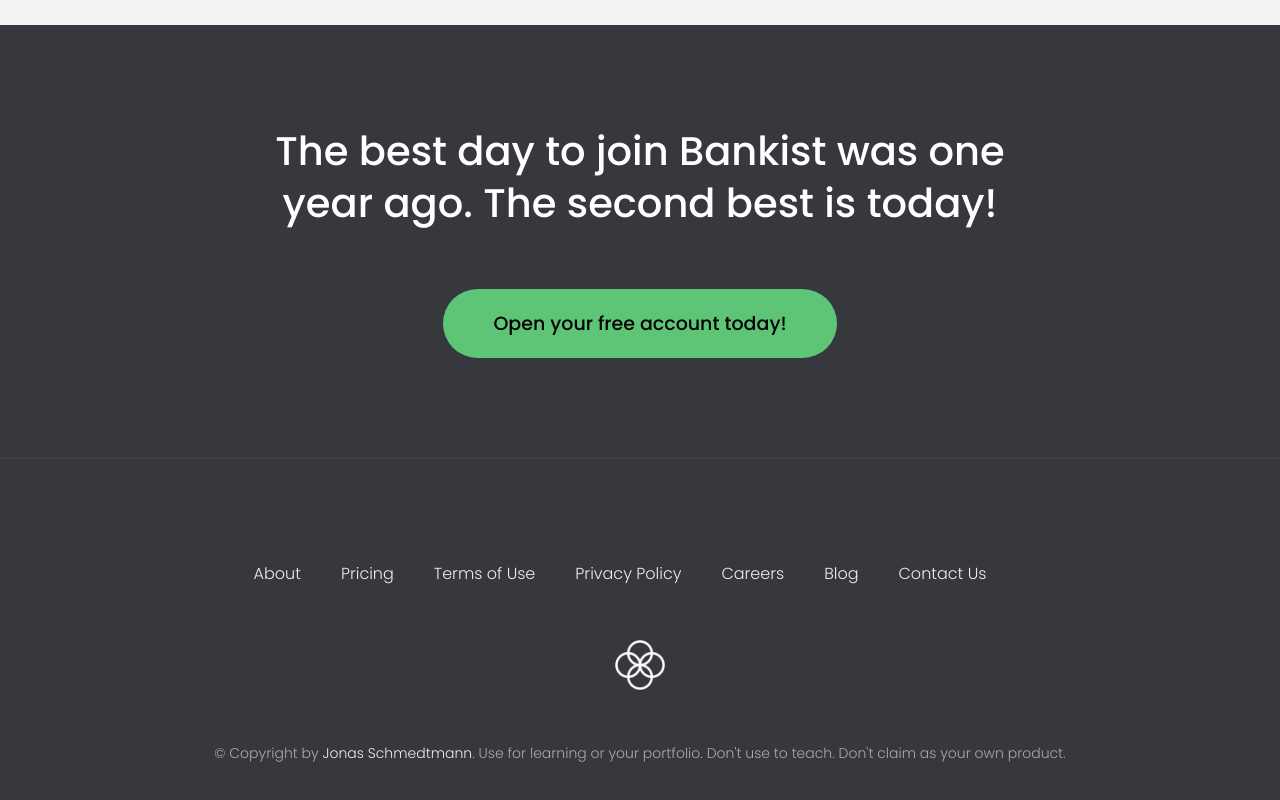
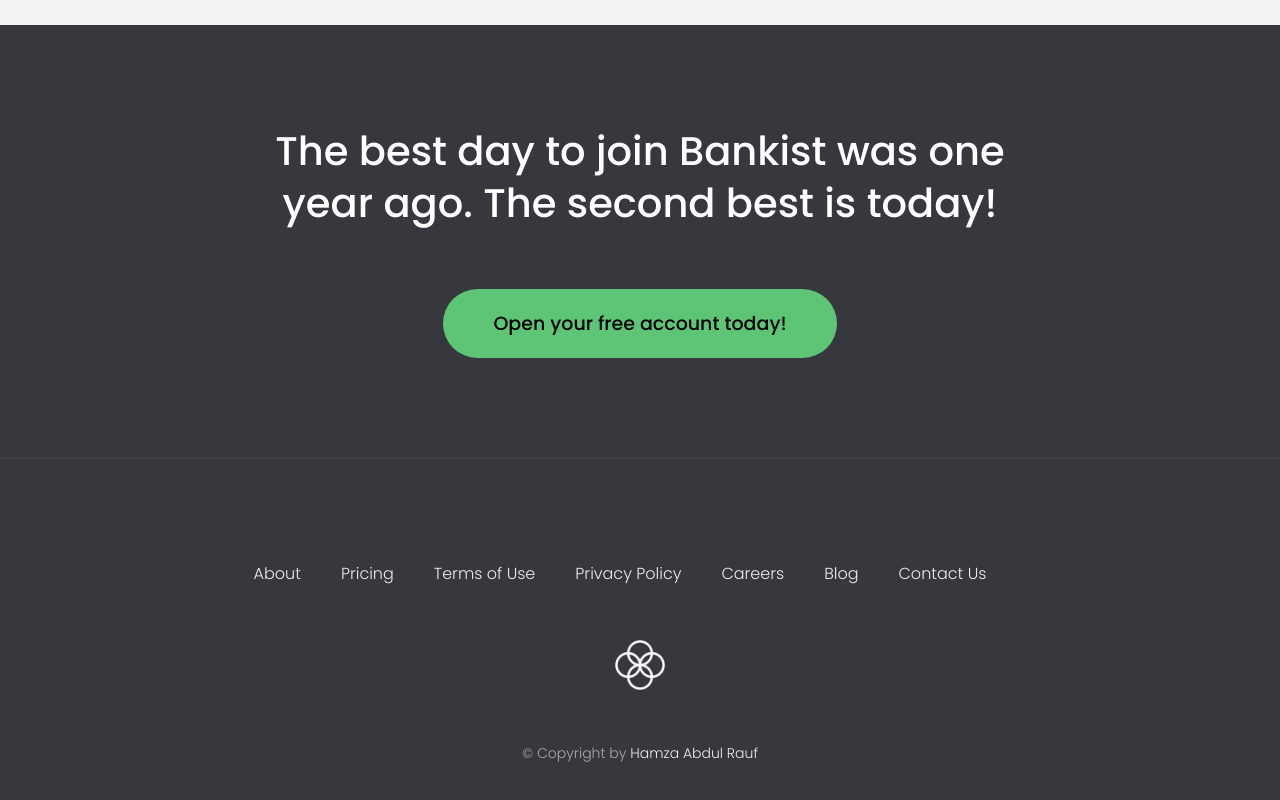
Before and after one commit to HHARC/Bank-Website, a plain HTML site: page index.html in a window 1280 px wide. Shown: the part 4284-5084 px from the top of the page. Drawn offline with Linux system fonts and the light colour scheme.

Commit message:
Update index.html

```diff
--- a/index.html
+++ b/index.html
@@ -333,10 +333,9 @@
         <a
           class="footer__link twitter-link"
           target="_blank"
-          href="https://twitter.com/jonasschmedtman"
-          >Jonas Schmedtmann</a
-        >. Use for learning or your portfolio. Don't use to teach. Don't claim
-        as your own product.
+          href="https://www.linkedin.com/in//hamza-abdul-rauf"
+          >Hamza Abdul Rauf</a
+        >
       </p>
     </footer>
 
```
